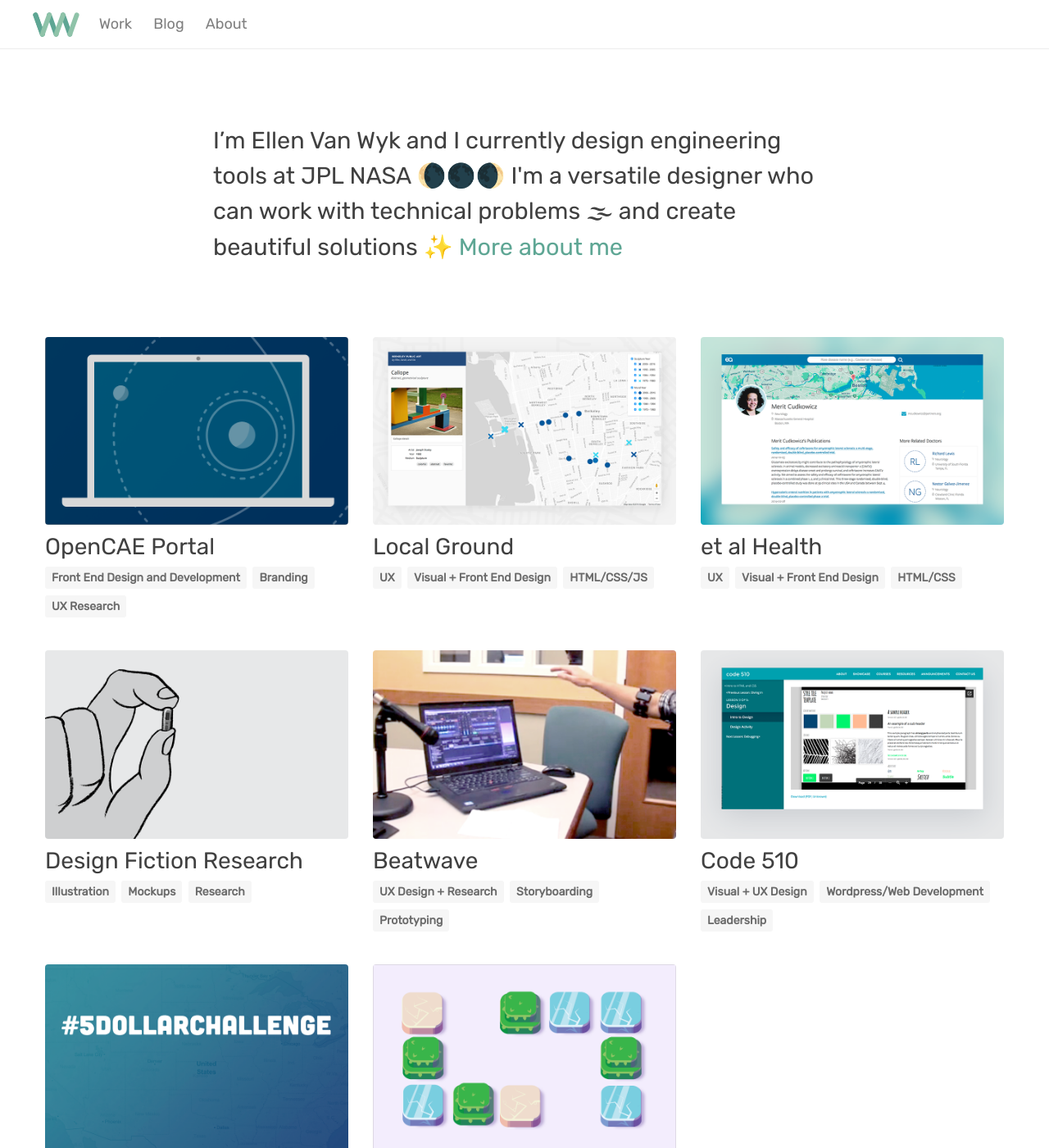
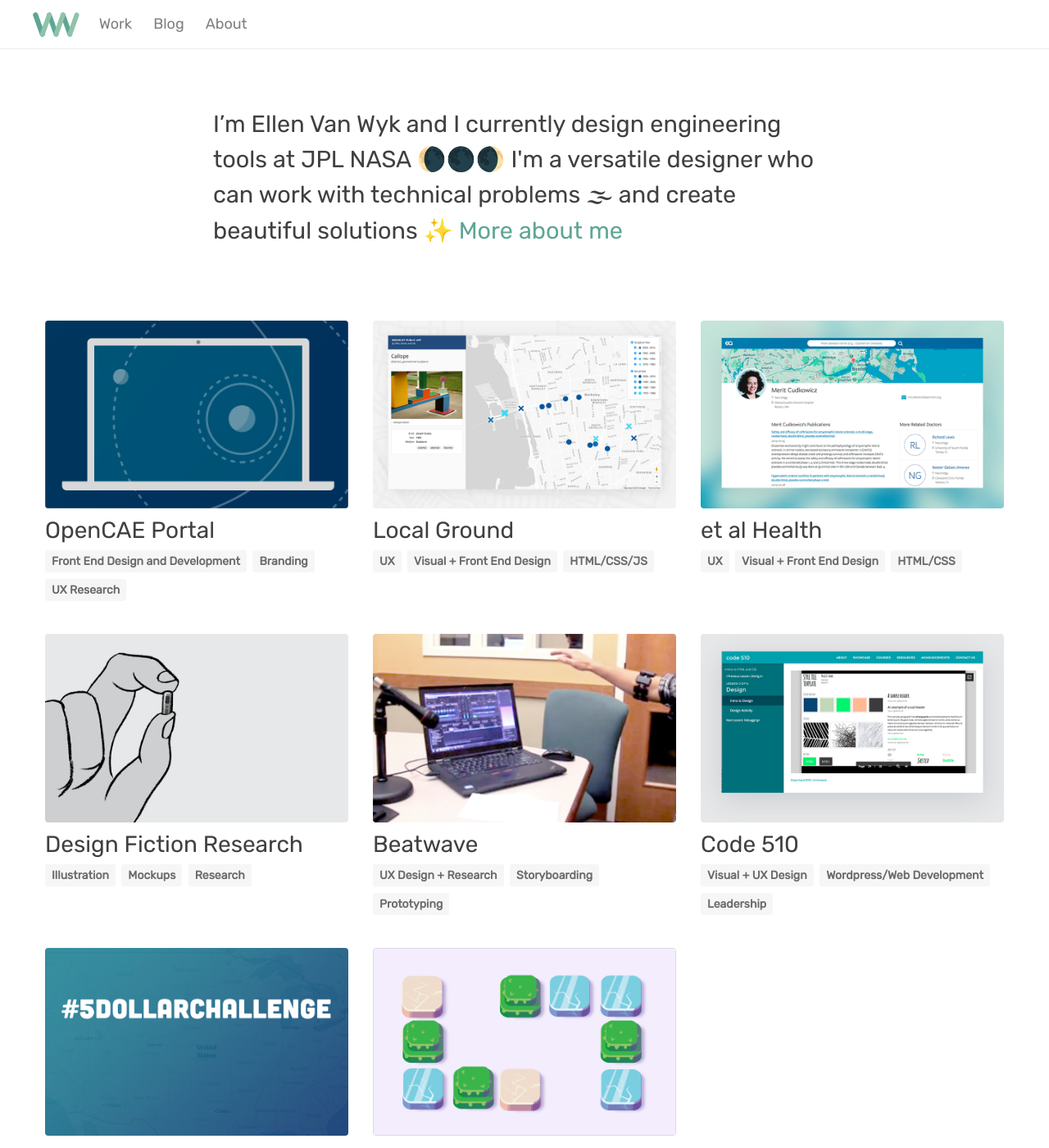
Before and after one commit to ellenvanwyk/ellenvanwyk.github.io, a Jekyll site: the page built from index.md, in a window 1280 px wide and 1400 px high. Shown: the whole window at 82% size. Built offline with Jekyll 4.4.1, drawn with Linux system fonts in a browser that asks for light colours; nearby versions of some CDN libraries; some web fonts are replaced.

Commit message:
fix margin

```diff
--- a/css/portfolio.scss
+++ b/css/portfolio.scss
@@ -146,7 +146,7 @@ Layout
 	min-height: 100vh;
 
 	@include media-breakpoint-up(lg) {
-		margin-top: 50px;
+		margin-top: 30px;
 	}
 }
 
```
